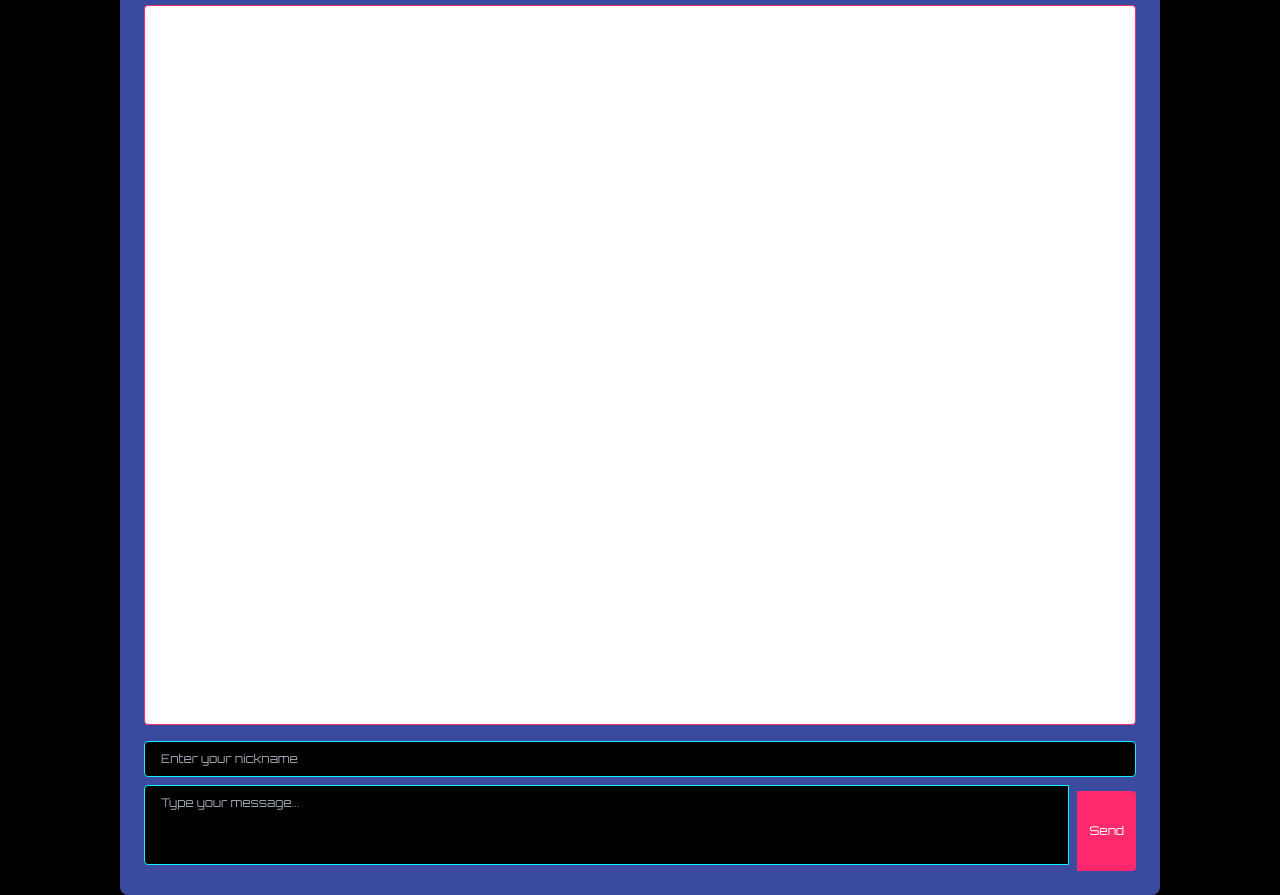
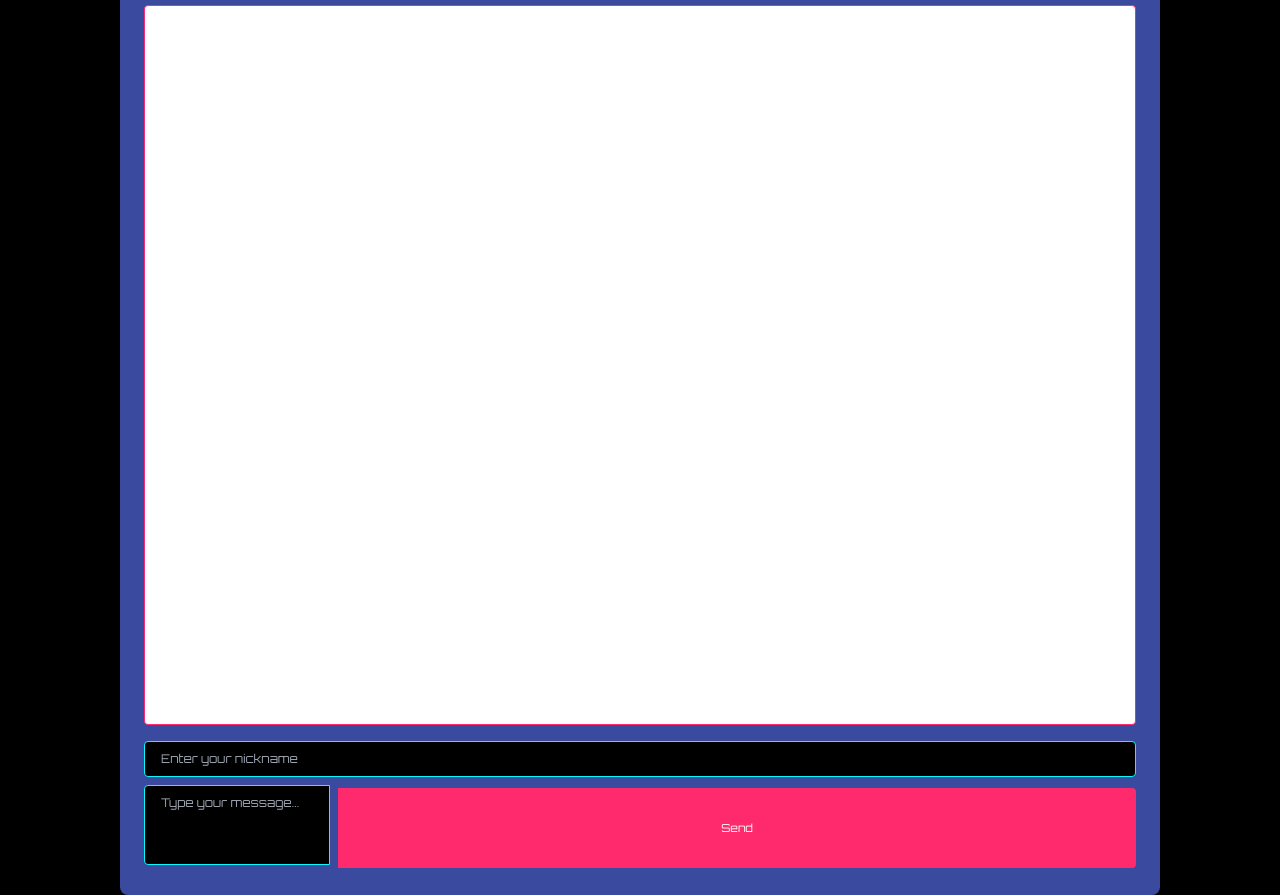
Before and after one commit to Jerieth/CIPHER, a Flask app: page / in a window 1280 px wide. Run offline with Flask 3, Linux system fonts and the light colour scheme; some libraries are stand-ins or nearby versions.

```diff
--- a/app.py
+++ b/app.py
@@ -44,7 +44,7 @@ def handle_message(data):
 
 @socketio.on('restart_chat')
 def handle_restart_chat():
-    global who_are_you_count, greeting_sent, socketio
+    global who_are_you_count, greeting_sent
     who_are_you_count = 0
     greeting_sent = False
     socketio.last_question = ""
--- a/static/css/output.css
+++ b/static/css/output.css
@@ -623,6 +623,10 @@ video {
   height: 100vh;
 }
 
+.w-\[90\%\] {
+  width: 90%;
+}
+
 .w-full {
   width: 100%;
 }
@@ -669,10 +673,6 @@ video {
 
 .items-start {
   align-items: flex-start;
-}
-
-.items-end {
-  align-items: flex-end;
 }
 
 .items-center {
@@ -776,9 +776,9 @@ video {
   padding-right: 0.5rem;
 }
 
-.px-3 {
-  padding-left: 0.75rem;
-  padding-right: 0.75rem;
+.px-2\.5 {
+  padding-left: 0.625rem;
+  padding-right: 0.625rem;
 }
 
 .px-4 {
@@ -789,6 +789,11 @@ video {
 .py-1 {
   padding-top: 0.25rem;
   padding-bottom: 0.25rem;
+}
+
+.py-1\.5 {
+  padding-top: 0.375rem;
+  padding-bottom: 0.375rem;
 }
 
 .py-2 {
@@ -807,6 +812,10 @@ video {
 .text-6xl {
   font-size: 3.75rem;
   line-height: 1;
+}
+
+.text-\[11px\] {
+  font-size: 11px;
 }
 
 .text-base {
--- a/templates/index.html
+++ b/templates/index.html
@@ -53,11 +53,11 @@
         <div class="flex items-center mb-2 w-full">
             <input type="text" id="nickname-input" class="flex-grow bg-deep-space border border-neon-cyan rounded px-4 py-2 focus:outline-none focus:ring-2 focus:ring-neon-pink text-xs" placeholder="Enter your nickname">
         </div>
-        <form id="message-form" class="flex items-end space-x-2">
+        <form id="message-form" class="flex items-center space-x-2">
             <div class="flex-grow">
                 <textarea id="message-input" class="w-full bg-deep-space border border-neon-cyan rounded-l px-4 py-2 focus:outline-none focus:ring-2 focus:ring-neon-pink h-20 resize-none text-xs" placeholder="Type your message..."></textarea>
             </div>
-            <button type="submit" class="bg-neon-pink text-star-white px-3 py-2 rounded-r hover:bg-opacity-80 focus:outline-none focus:ring-2 focus:ring-neon-cyan transition-colors duration-300 text-xs h-20">Send</button>
+            <button type="submit" class="bg-neon-pink text-star-white px-2.5 py-1.5 rounded-r hover:bg-opacity-80 focus:outline-none focus:ring-2 focus:ring-neon-cyan transition-colors duration-300 text-[11px] h-20 w-[90%]">Send</button>
         </form>
     </div>
     <script src="{{ url_for('static', filename='js/chat.js') }}"></script>
```
